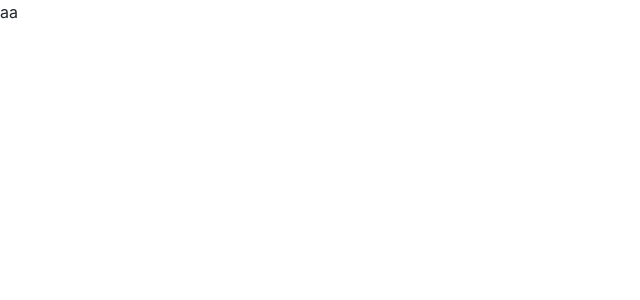
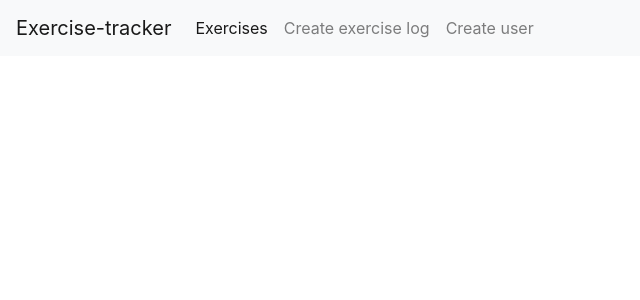
Before and after one commit to ViktorKuzmanov/Learning-MERN-Stack-, a React (Create React App) app: page / in a window 1280 px wide. Shown: the top 300 px of the page, without its empty margins (0-640 px from the left). Built offline with nearby package versions, Linux system fonts and the light colour scheme.

Commit message:
add nav bar

```diff
--- a/src/App.js
+++ b/src/App.js
@@ -1,8 +1,12 @@
 import React from "react";
-import { BrowserRouter as Router, Route } from "react-router-dom";
+import Navbar from "./components/Navbar";
 
 function App() {
-  return <Router>aa</Router>;
+  return (
+    <div>
+      <Navbar />
+    </div>
+  );
 }
 
 export default App;
```
